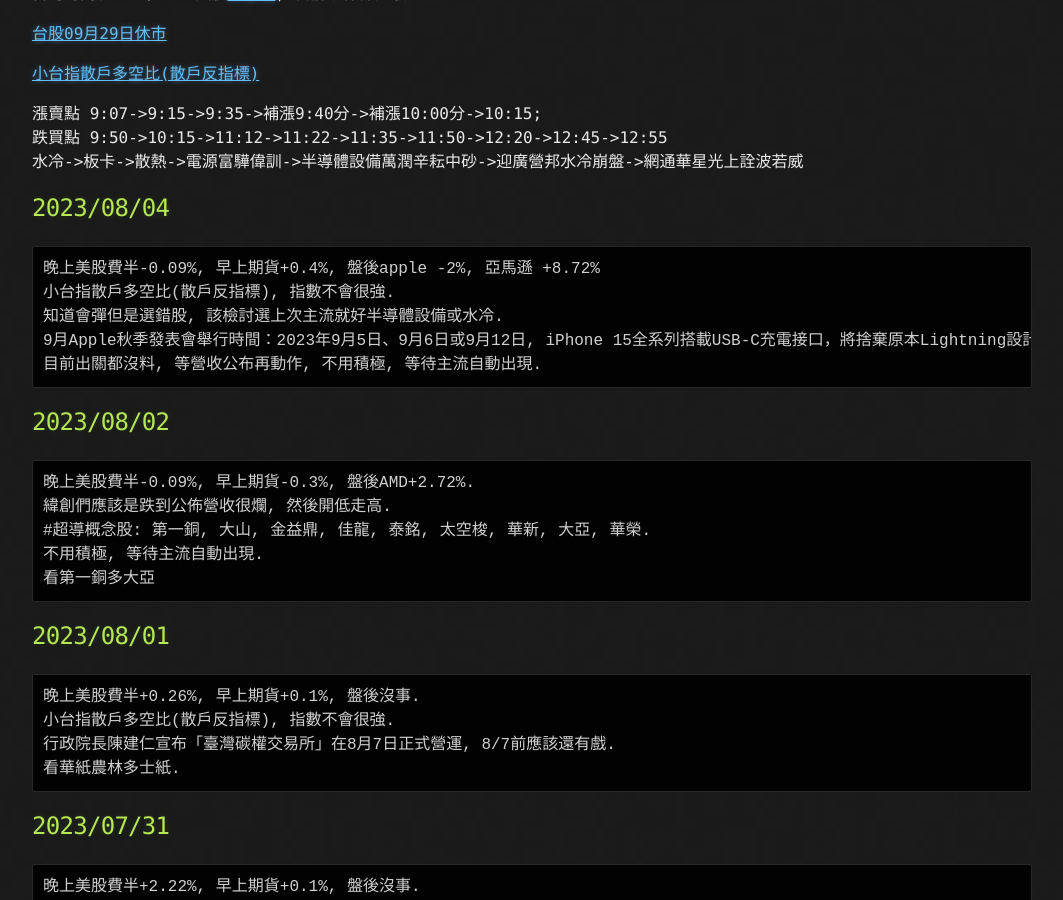
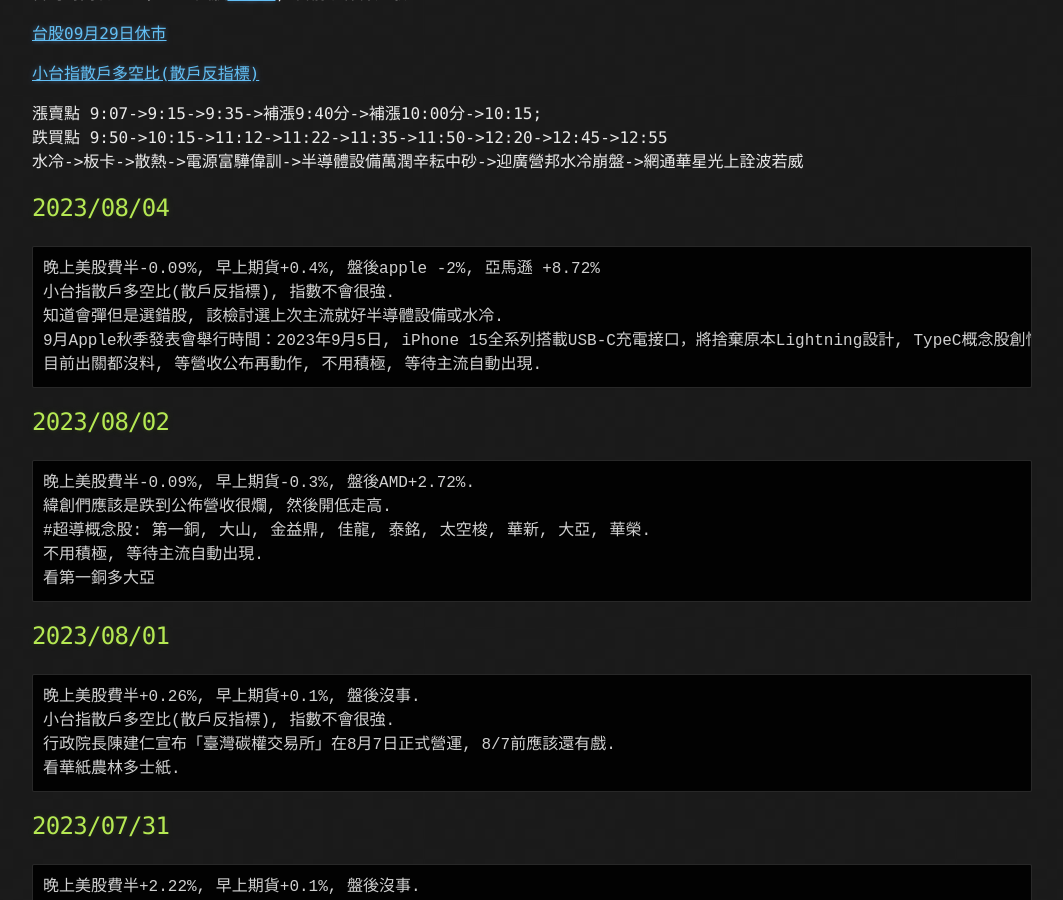
Before and after one commit to lepg5487/Stock_God, a Jekyll site: the page built from index.md, in a window 1280 px wide and 900 px high, scrolled down 436 px. Shown: the whole window, without its empty margins (108-1171 px from the left). Built offline with Jekyll 4.4.1, drawn with Linux system fonts in a browser that asks for light colours; our own code applies the rules of GitHub Pages for plain Markdown files.

Commit message:
Update index.md

````diff
--- a/index.md
+++ b/index.md
@@ -25,7 +25,7 @@ layout: testlayouts
 晚上美股費半-0.09%, 早上期貨+0.4%, 盤後apple -2%, 亞馬遜 +8.72%
 小台指散戶多空比(散戶反指標), 指數不會很強.
 知道會彈但是選錯股, 該檢討選上次主流就好半導體設備或水冷.
-9月Apple秋季發表會舉行時間：2023年9月5日、9月6日或9月12日, iPhone 15全系列搭載USB-C充電接口，將捨棄原本Lightning設計, TypeC概念股創惟, 威鋒電子.
+9月Apple秋季發表會舉行時間：2023年9月5日, iPhone 15全系列搭載USB-C充電接口，將捨棄原本Lightning設計, TypeC概念股創惟, 威鋒電子.
 目前出關都沒料, 等營收公布再動作, 不用積極, 等待主流自動出現.
 ```
 
````
